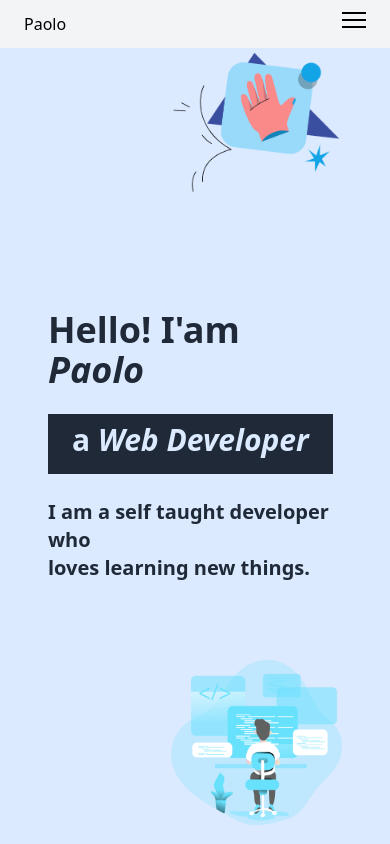
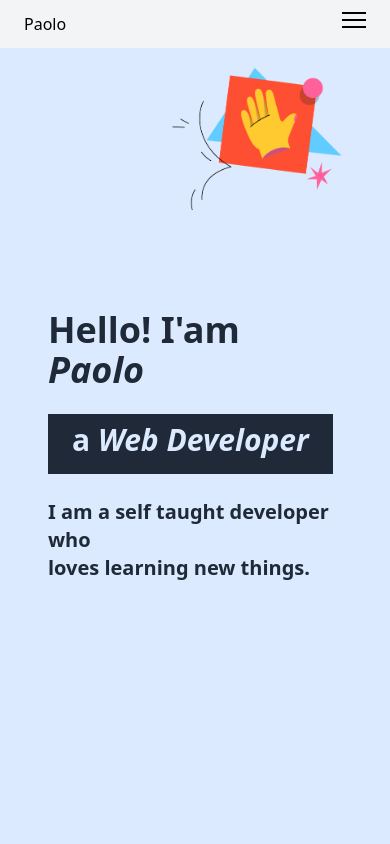
Before and after one commit to Froiod/Portfoliov3, a React (Vite) app: page / in a window 390 px wide. Shown: the top 844 px of the page. Built offline with nearby package versions, Linux system fonts and the light colour scheme.

Commit message:
hero and about section update

```diff
--- a/src/components/About.jsx
+++ b/src/components/About.jsx
@@ -1,4 +1,4 @@
-import frame from '../assets/Frame.png'
+import frame from '../assets/ImgFrame.png'
 import profile from '../assets/Profile.jpg'
 
 const About = () => {
--- a/src/components/Hero.jsx
+++ b/src/components/Hero.jsx
@@ -1,5 +1,5 @@
 import hero from '../assets/hero.png'
-import hero2 from '../assets/hero2.png'
+import Wave from '../assets/Wave.png'
 
 const Hero = () => {
   return (
@@ -18,12 +18,12 @@ const Hero = () => {
         </div>
       </div>
       <div className='absolute flex justify-end md:hidden top-12 right-12'>
-        <img src={hero2} alt="" className='w-1/2'/>
+        <img src={Wave} alt="" className='w-1/2'/>
       </div>
       <div className='absolute hidden md:right-12  md:flex lg:w-1/2 items-center justify-end'>
         <img src={hero} alt="" className=''/>
       </div>
-      <div className='absolute flex bottom-4 right-12 md:hidden lg:w-1/2 items-center justify-end'>
+      <div className='absolute hidden sm:flex bottom-4 right-12 md:hidden lg:w-1/2 items-center justify-end'>
         <img src={hero} alt="" className='w-1/2'/>
       </div>
     </section>
--- a/src/index.css
+++ b/src/index.css
@@ -48,3 +48,8 @@
 .open .hamburger-bottom {
   transform: rotate(-45deg) translateX(-6px) translateY(6px);
 }
+/*red: #ff4f32;
+  yellow: #ffc930;
+  blue:#61ccff
+  #231f20
+ */
```
Also changed, not shown: src/assets/ImgFrame.png (added), src/assets/Wave.png (added).
